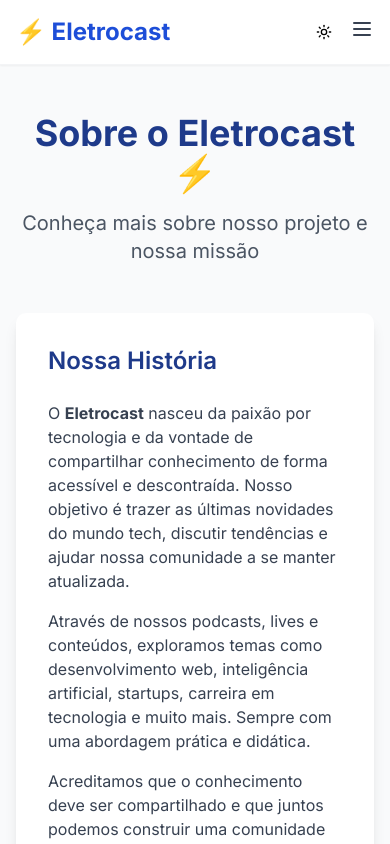
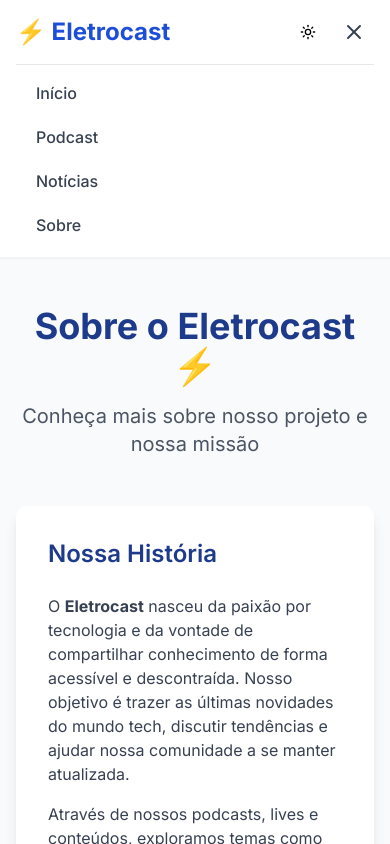
Before and after one commit to zwlucas/eletrocast, a Next.js app: page /sobre in a window 390 px wide. Both pictures are taken after a click on the button "Toggle menu". Shown: the top 844 px of the page. Built offline with nearby package versions, Linux system fonts and the light colour scheme.

Commit message:
hambúrguer menu fix

```diff
--- a/components/Header.tsx
+++ b/components/Header.tsx
@@ -1,7 +1,21 @@
+"use client"
+
 import Link from "next/link"
 import { ThemeToggle } from "./ThemeToggle"
+import { useState } from "react"
+import { Menu, X } from "lucide-react"
 
 export default function Header() {
+  const [isMenuOpen, setIsMenuOpen] = useState(false)
+
+  const toggleMenu = () => {
+    setIsMenuOpen(!isMenuOpen)
+  }
+
+  const closeMenu = () => {
+    setIsMenuOpen(false)
+  }
+
   return (
     <header className="bg-white dark:bg-gray-900 shadow-sm border-b border-gray-100 dark:border-gray-800">
       <div className="max-w-7xl mx-auto px-4 sm:px-6 lg:px-8">
@@ -10,11 +24,13 @@ export default function Header() {
             <Link
               href="/"
               className="text-2xl font-bold text-blue-600 dark:text-blue-400 hover:text-blue-700 dark:hover:text-blue-300 transition-colors"
+              onClick={closeMenu}
             >
               ⚡ Eletrocast
             </Link>
           </div>
 
+          {/* Desktop Navigation */}
           <nav className="hidden md:flex space-x-8">
             <Link
               href="/"
@@ -40,19 +56,63 @@ export default function Header() {
             >
               Sobre
             </Link>
+            <Link
+              href="/admin"
+              className="text-gray-700 dark:text-gray-300 hover:text-blue-600 dark:hover:text-blue-400 px-3 py-2 rounded-md text-sm font-medium transition-colors"
+            >
+              Admin
+            </Link>
           </nav>
 
           <div className="flex items-center gap-2">
             <ThemeToggle />
             <div className="md:hidden">
-              <button className="text-gray-700 dark:text-gray-300 hover:text-blue-600 dark:hover:text-blue-400">
-                <svg className="h-6 w-6" fill="none" viewBox="0 0 24 24" stroke="currentColor">
-                  <path strokeLinecap="round" strokeLinejoin="round" strokeWidth={2} d="M4 6h16M4 12h16M4 18h16" />
-                </svg>
+              <button
+                onClick={toggleMenu}
+                className="text-gray-700 dark:text-gray-300 hover:text-blue-600 dark:hover:text-blue-400 p-2"
+                aria-label="Toggle menu"
+              >
+                {isMenuOpen ? <X className="h-6 w-6" /> : <Menu className="h-6 w-6" />}
               </button>
             </div>
           </div>
         </div>
+
+        {/* Mobile Navigation */}
+        {isMenuOpen && (
+          <div className="md:hidden">
+            <div className="px-2 pt-2 pb-3 space-y-1 sm:px-3 bg-white dark:bg-gray-900 border-t border-gray-200 dark:border-gray-700">
+              <Link
+                href="/"
+                className="text-gray-700 dark:text-gray-300 hover:text-blue-600 dark:hover:text-blue-400 block px-3 py-2 rounded-md text-base font-medium transition-colors"
+                onClick={closeMenu}
+              >
+                Início
+              </Link>
+              <Link
+                href="/podcast"
+                className="text-gray-700 dark:text-gray-300 hover:text-blue-600 dark:hover:text-blue-400 block px-3 py-2 rounded-md text-base font-medium transition-colors"
+                onClick={closeMenu}
+              >
+                Podcast
+              </Link>
+              <Link
+                href="/noticias"
+                className="text-gray-700 dark:text-gray-300 hover:text-blue-600 dark:hover:text-blue-400 block px-3 py-2 rounded-md text-base font-medium transition-colors"
+                onClick={closeMenu}
+              >
+                Notícias
+              </Link>
+              <Link
+                href="/sobre"
+                className="text-gray-700 dark:text-gray-300 hover:text-blue-600 dark:hover:text-blue-400 block px-3 py-2 rounded-md text-base font-medium transition-colors"
+                onClick={closeMenu}
+              >
+                Sobre
+              </Link>
+            </div>
+          </div>
+        )}
       </div>
     </header>
   )
```
